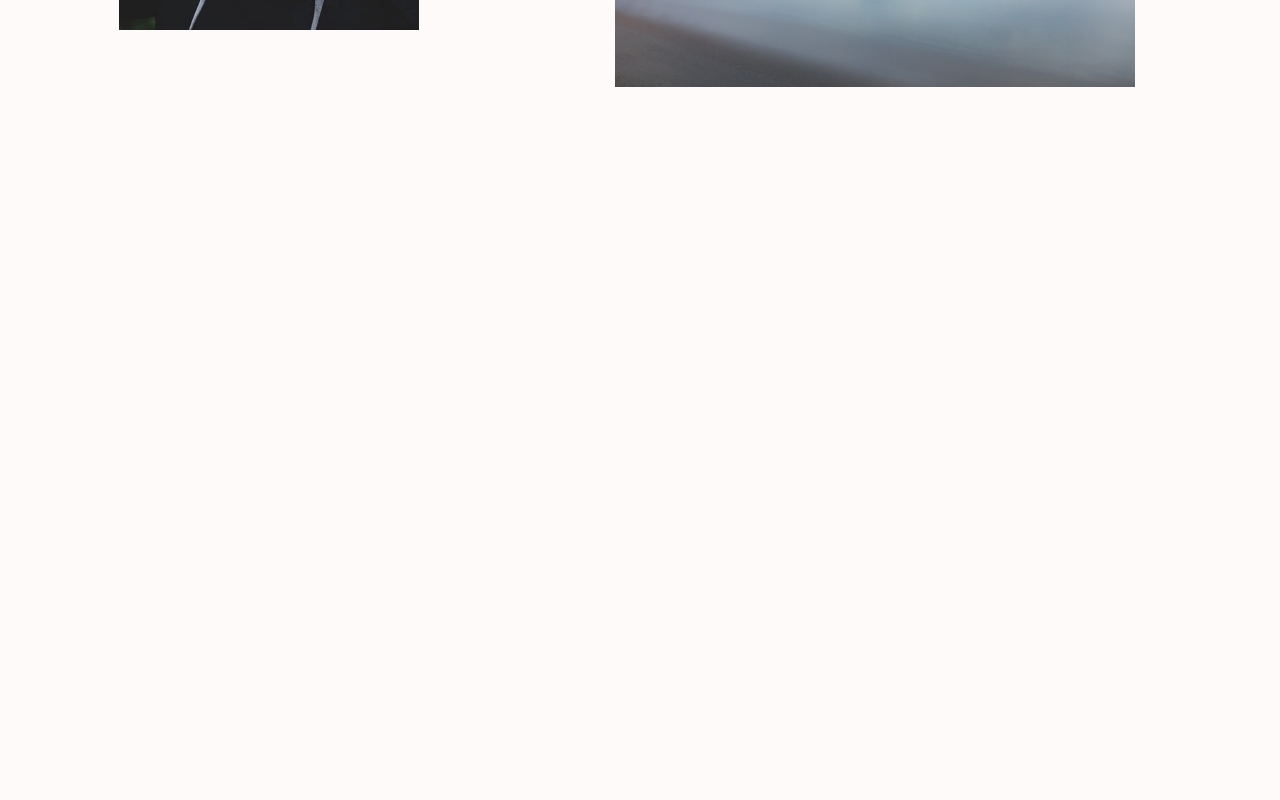
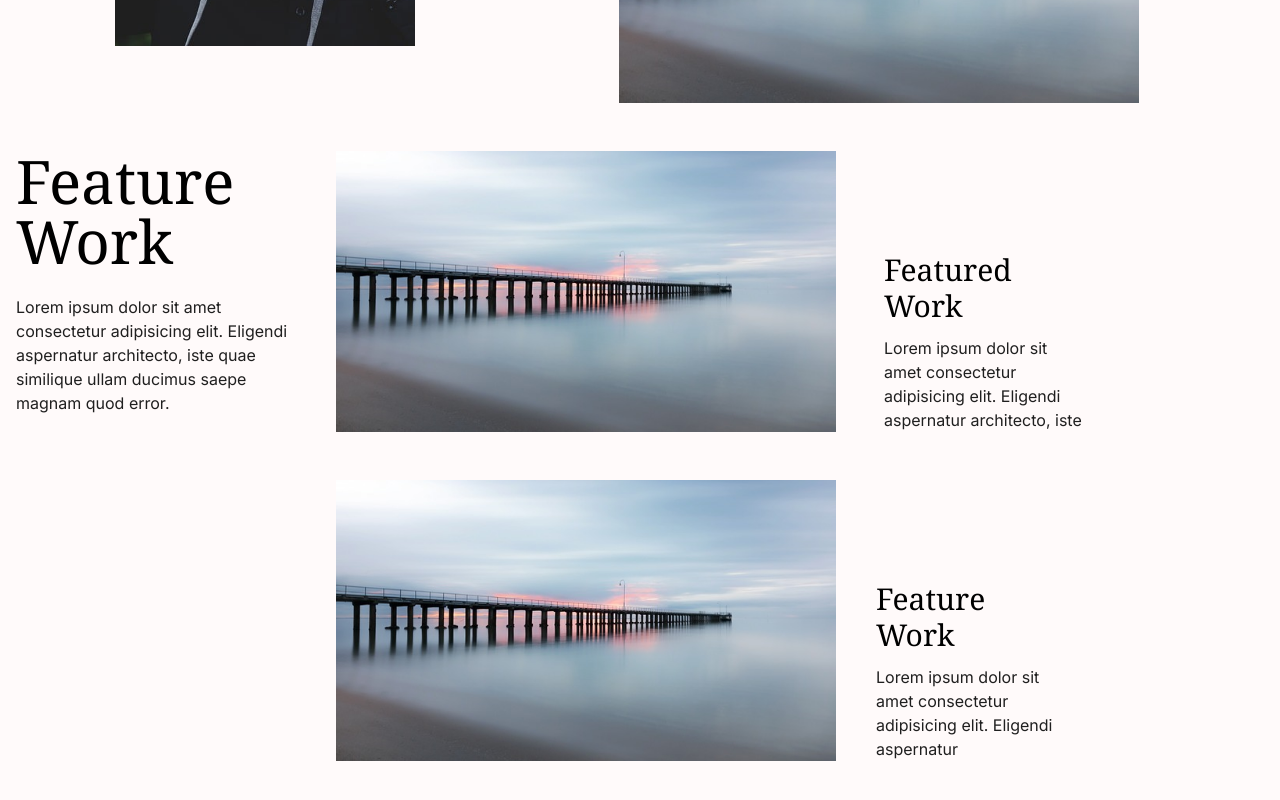
Before and after one commit to phyothantzin/ksh-portfolio, a Next.js app: page / in a window 1280 px wide. Shown: the part 1318-2118 px from the top of the page. Before the commit the page ends 1445 px from the top, so only its background shows below. Built offline with nearby package versions, Linux system fonts and the light colour scheme.

Commit message:
featured work section layout

```diff
--- a/app/components/About.tsx
+++ b/app/components/Bio.tsx
@@ -1,9 +1,9 @@
 import Image from "next/image";
 import React from "react";
 
-const About = () => {
+const Bio = () => {
   return (
-    <section className="py-8">
+    <section className="lg:py-6">
       <div className="flex flex-col sm:flex-row md:justify-evenly justify-center items-center gap-6">
         <div>
           <Image
@@ -37,4 +37,4 @@ const About = () => {
   );
 };
 
-export default About;
+export default Bio;
--- /dev/null
+++ b/app/components/FeatureWork.tsx
@@ -0,0 +1,69 @@
+import Image from "next/image";
+import React from "react";
+
+const FeatureWork = () => {
+  return (
+    <section className="lg:py-6">
+      <div className="grid grid-cols-1 sm:grid-cols-12 gap-x-8 justify-between">
+        <div className="col-span-3 justify-self-center">
+          <h2 className="font-serif text-4xl lg:text-6xl mb-6">
+            Feature <br />
+            Work
+          </h2>
+          <p className="text-[#000000e0] text-base">
+            Lorem ipsum dolor sit amet consectetur adipisicing elit. Eligendi
+            aspernatur architecto, iste quae similique ullam ducimus saepe
+            magnam quod error.
+          </p>
+        </div>
+
+        <div className="col-span-9">
+          <div
+            style={{ alignItems: "flex-end" }}
+            className="flex flex-row mb-12"
+          >
+            <Image
+              src="/img/scenery.jpg"
+              alt="feature-work"
+              width={500}
+              height={150}
+            />
+
+            <div className="w-[200px] ml-12">
+              <h2 className="font-serif text-3xl mb-3">
+                Featured <br />
+                Work
+              </h2>
+              <p className="text-[#000000e0] text-base">
+                Lorem ipsum dolor sit amet consectetur adipisicing elit.
+                Eligendi aspernatur architecto, iste
+              </p>
+            </div>
+          </div>
+
+          <div style={{ alignItems: "flex-end" }} className="flex flex-row">
+            <Image
+              src="/img/scenery.jpg"
+              alt="feature-work"
+              width={500}
+              height={750}
+            />
+
+            <div className="w-[200px] mx-10">
+              <h2 className="font-serif text-3xl mb-3">
+                Feature <br />
+                Work
+              </h2>
+              <p className="text-[#000000e0] text-base">
+                Lorem ipsum dolor sit amet consectetur adipisicing elit.
+                Eligendi aspernatur
+              </p>
+            </div>
+          </div>
+        </div>
+      </div>
+    </section>
+  );
+};
+
+export default FeatureWork;
--- a/app/page.tsx
+++ b/app/page.tsx
@@ -1,12 +1,14 @@
-import About from "./components/About";
+import Bio from "./components/Bio";
+import FeatureWork from "./components/FeatureWork";
 import Hero from "./components/Hero";
 
 export default function Home() {
   return (
     <main>
       <Hero />
-      <div className="container mx-auto px-7 py-2">
-        <About />
+      <div className="container mx-auto px-4 py-8">
+        <Bio />
+        <FeatureWork />
       </div>
     </main>
   );
```
